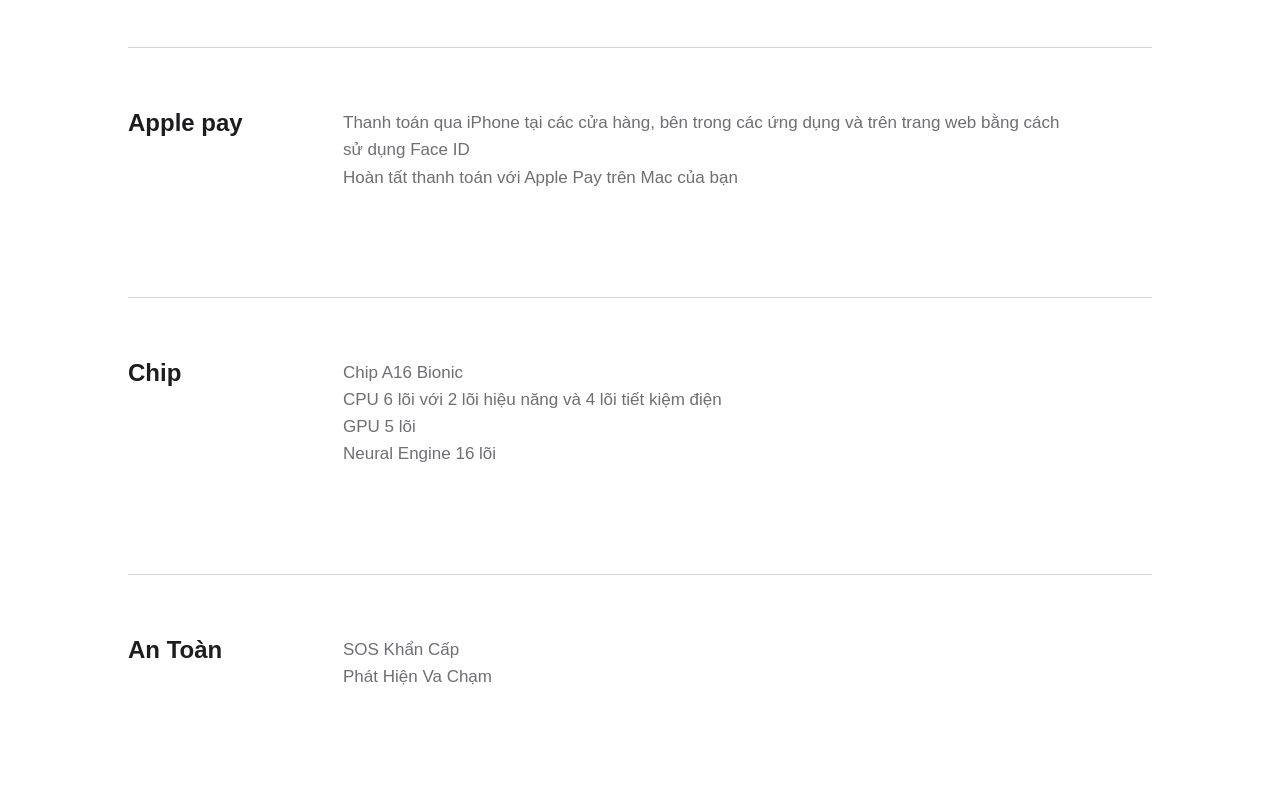
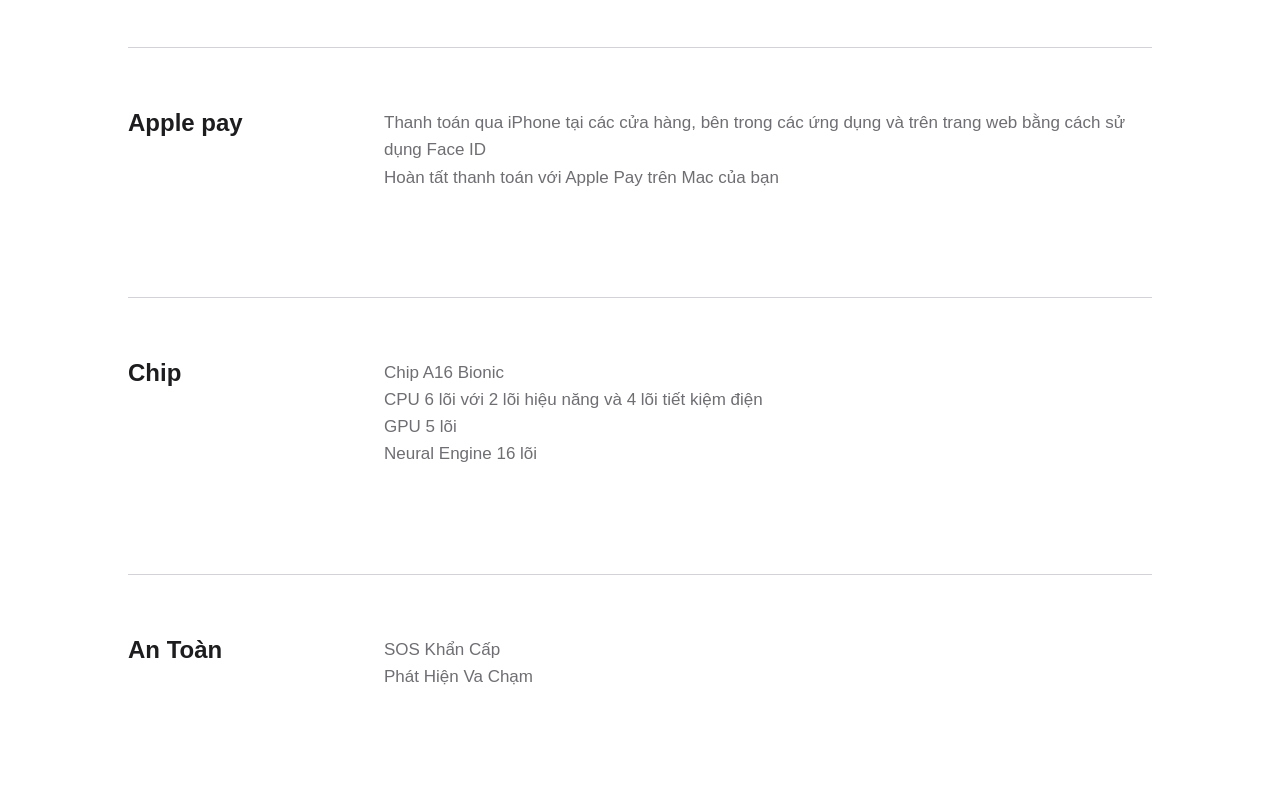
Before and after one commit to createrable/crimable, a plain HTML site: page index.html in a window 1280 px wide. Shown: the part 4095-4880 px from the top of the page. Drawn offline with Linux system fonts and the light colour scheme.

Commit message:
Update style.css

```diff
--- a/assets/css/style.css
+++ b/assets/css/style.css
@@ -168,8 +168,8 @@ html{
 }
 
 .all .row .rowheader{
-    display: inline-block;
-    width: 215px;
+    /* display: inline-block; */
+    width: 20vw;
     float: left;
     color: #1d1d1f;
     font-family: Arial, Helvetica, sans-serif;
@@ -179,7 +179,7 @@ html{
 
 .all .row .rowdescreption{
     display: inline-block;
-    width: 735px;
+    width: 60vw;
     color: #6e6e73;
     font-size: 17px;
     font-family: Arial, Helvetica, sans-serif;
@@ -223,3 +223,11 @@ html{
     margin-top: 8px;
 
 }
+
+
+
+@media (max-width: 1024px) {
+    #main{
+        display: none;
+    }
+}
```
